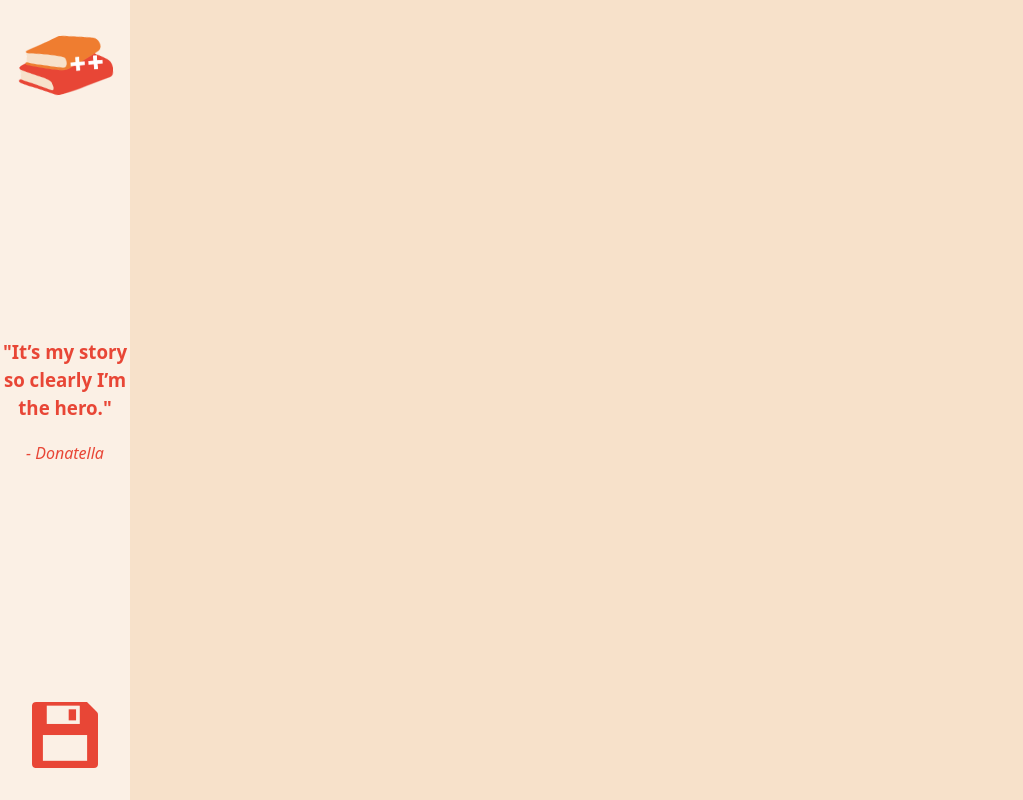
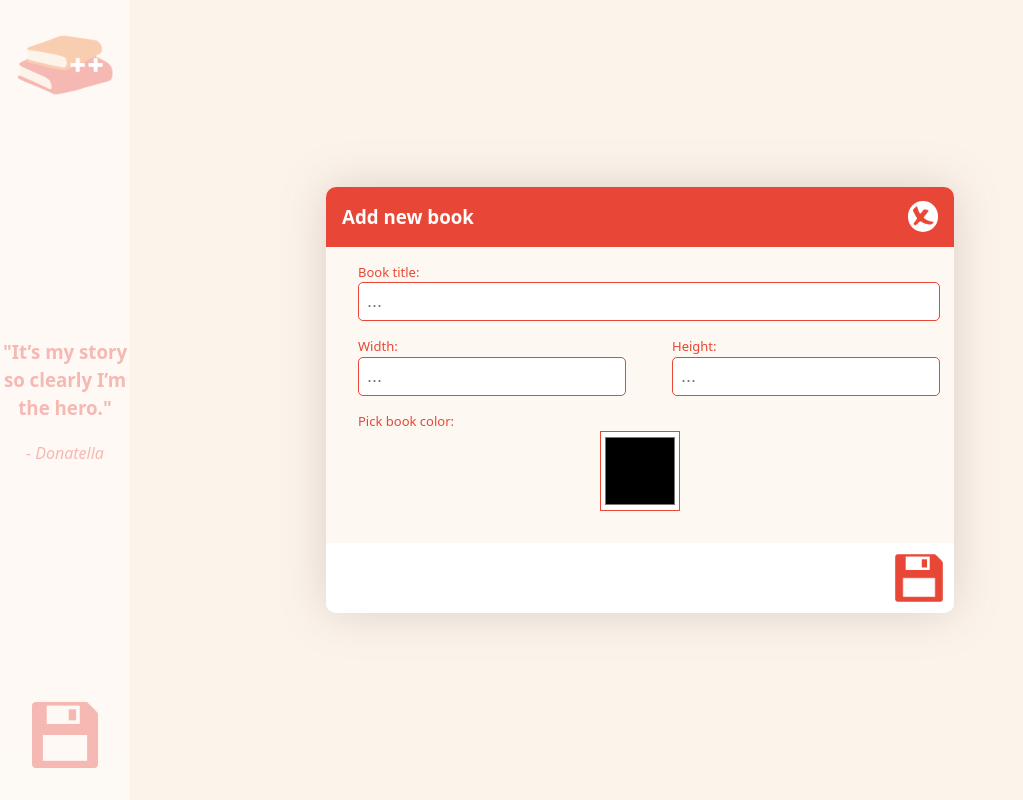
Before and after one commit to palllaura/bookplusplus, a React (Vite) app in the folder bookplusplus-frontend/: page / in a window 1280 px wide. Both pictures are taken after a click on the picture 65 px from the left and 65 px from the top of the page. Shown: the whole page, without its empty margins (0-1023 px from the left). Built offline with nearby package versions, Linux system fonts and the light colour scheme; no server answers.

Commit message:
Frontend: Add book modal

```diff
--- a/bookplusplus-frontend/src/App.css
+++ b/bookplusplus-frontend/src/App.css
@@ -6,17 +6,19 @@
 
 .logo {
   padding: 1em;
+  cursor: pointer;
 }
 .logo:hover {
   transform: rotate(-5deg);
 }
 
-.save-button {
+.button {
   padding: 2em;
+  cursor: pointer;
 }
 
-.save-button:hover {
-  padding: 1.8em;
+.button:hover {
+  transform: rotate(-3deg);
 }
 
 .app-container {
@@ -50,3 +52,103 @@
   width: 100%;
   height: 100%;
 }
+
+.modal-overlay {
+  position: fixed;
+  top: 0;
+  left: 0;
+  width: 100%;
+  height: 100%;
+  background: rgba(255, 255, 255, 0.62);
+  display: flex;
+  flex-direction: column;
+  justify-content: center;
+  align-items: center;
+}
+
+.modal-content {
+  box-shadow: 0 0 3em rgba(117, 85, 85, 0.23);
+  display: flex;
+  flex-direction: column;
+  background: #FDF8F2;
+  border-radius: 10px;
+}
+
+.modal-header {
+  border-radius: 10px 10px 0 0;
+  color: white;
+  display: flex;
+  flex-direction: row;
+  justify-content: space-between;
+  background: #E84636;
+  width: 100%;
+}
+
+.modal-header .button {
+  margin: 0 1rem;
+  padding: 0.2rem;
+  border-radius: 50%;
+  height: 1.5em;
+  cursor: pointer;
+  background: white;
+  align-self: center;
+}
+
+.modal-header h3 {
+  margin: 1rem;
+}
+
+.horizontal-input {
+  display: flex;
+  flex-direction: row;
+  width: 100%;
+}
+
+.input-holder {
+  margin: 1rem 2rem 0 2rem;
+}
+
+.input-tooltip {
+  justify-self: left;
+  font-size: small;
+  margin: 0;
+}
+
+.modal-input {
+  width: 100%;
+  padding: 0.5rem;
+  border: 1px solid #E84636;
+  font-size: large;
+  border-radius: 5px;
+  background: white;
+  color: #E84636;
+}
+
+.color-picker {
+  border: 1px solid #E84636;
+  width: 5rem;
+  height: 5rem;
+  align-self: center;
+  background: white;
+  cursor: pointer;
+}
+
+.modal-footer {
+  margin-top: 2rem;
+  border-radius:0 0 10px 10px;
+  color: #F7E1CA;
+  display: flex;
+  flex-direction: row;
+  justify-content: right;
+  background: white;
+  width: 100%;
+}
+
+.modal-footer .button {
+  margin: 0.5rem;
+  padding: 0.2rem;
+  border-radius: 5px;
+  height: 3rem;
+  cursor: pointer;
+  background: white;
+}
--- a/bookplusplus-frontend/src/App.jsx
+++ b/bookplusplus-frontend/src/App.jsx
@@ -3,10 +3,12 @@ import Sidebar from "./components/Sidebar.jsx";
 import Canvas from "./components/Canvas.jsx";
 import {fetchBooks, saveBookLocations} from './services/bookService';
 import {useEffect, useRef, useState} from "react";
+import AddBookModal from "./components/AddBookModal.jsx";
 
 function App() {
     const [books, setBooks] = useState([]);
     const canvasRef = useRef(null);
+    const [isModalOpen, setIsModalOpen] = useState(false);
 
     useEffect(() => {
         async function loadBooks() {
@@ -36,10 +38,16 @@ function App() {
 
     return (
         <div className="app-container">
-            <Sidebar onSave={handleSave} />
+            <Sidebar
+                onSave={handleSave}
+                onAddBook={() => setIsModalOpen(true)}
+            />
             <div className="canvas-wrapper">
                 <Canvas ref={canvasRef} books={books} />
             </div>
+            {isModalOpen && (<AddBookModal
+                onClose={() => setIsModalOpen(false)}
+            />)}
         </div>
     )
 }
--- /dev/null
+++ b/bookplusplus-frontend/src/components/AddBookModal.jsx
@@ -0,0 +1,77 @@
+import '../App.css';
+import {useState} from "react";
+import save from "../assets/savebutton.png";
+import close from "../assets/close.png"
+
+export default function AddBookModal({ onClose }) {
+    const [state, setState] = useState({
+        title: "",
+        width: "",
+        height: "",
+        color: ""
+    })
+
+    return (
+        <div className="modal-overlay">
+            <div className="modal-content">
+                <div className="modal-header">
+                    <h3>Add new book</h3>
+                    <img src={close}
+                         className="button"
+                         alt="close button"
+                         onClick={onClose}
+                    />
+                </div>
+                <div className="input-holder">
+                    <p className="input-tooltip">Book title:</p>
+                    <input
+                        type="text"
+                        placeholder="..."
+                        className="modal-input"
+                        onChange={(e) => setState({ ...state, title: e.target.value })}
+                    />
+                </div>
+
+                <div className="horizontal-input">
+                    <div className="input-holder">
+                        <p className="input-tooltip">Width:</p>
+                        <input
+                            type="number"
+                            placeholder="..."
+                            className="modal-input"
+                            onChange={(e) => setState({ ...state, width: e.target.value })}
+                        />
+                    </div>
+
+                    <div className="input-holder">
+                        <p className="input-tooltip">Height:</p>
+                        <input
+                            type="number"
+                            placeholder="..."
+                            className="modal-input"
+                            onChange={(e) => setState({ ...state, height: e.target.value })}
+                        />
+                    </div>
+                </div>
+
+                <div className="input-holder">
+                    <p className="input-tooltip">Pick book color:</p>
+                    <input
+                        type="color"
+                        className="color-picker"
+                        onChange={(e) => setState({ ...state, color: e.target.value })}
+                    />
+                </div>
+
+                <div className="modal-footer">
+                    <img src={save}
+                         className="button"
+                         alt="save button"
+                         onClick={onClose}
+                    />
+                </div>
+            </div>
+        </div>
+
+    );
+}
--- a/bookplusplus-frontend/src/components/Canvas.jsx
+++ b/bookplusplus-frontend/src/components/Canvas.jsx
@@ -37,13 +37,12 @@ const Canvas = forwardRef(({ books }, ref) => {
         booksRef.current.forEach(book => {
             ctx.fillStyle = book.color;
             ctx.fillRect(book.x, book.y, book.width, book.height);
-            console.log(book.title + ' x:' + book.x + ' y:' + book.y)
 
             ctx.save();
-            ctx.translate(book.x + book.width / 2 + 8, book.y + book.height - 8);
+            ctx.translate(book.x + book.width / 2 + 5, book.y + book.height - 5);
             ctx.rotate(-Math.PI / 2);
             ctx.fillStyle = 'white';
-            ctx.font = '16px sans-serif';
+            ctx.font = '10px sans-serif';
             ctx.fillText(book.title, 0, 0);
             ctx.restore();
         })
--- a/bookplusplus-frontend/src/components/Sidebar.jsx
+++ b/bookplusplus-frontend/src/components/Sidebar.jsx
@@ -2,17 +2,22 @@ import logo from "../assets/logo.png";
 import save from "../assets/savebutton.png"
 import '../App.css';
 
-function Sidebar({ onSave }) {
+function Sidebar({ onAddBook, onSave }) {
 
     return (
         <div className="sidebar">
-            <img src={logo} className="logo" alt="book++ logo"/>
+            <img
+                src={logo}
+                className="logo"
+                alt="book++ logo"
+                onClick={onAddBook}
+            />
             <div>
                 <h3>"It’s my story so clearly I’m the hero."</h3>
                 <p>- Donatella</p>
             </div>
             <img src={save}
-                 className="save-button"
+                 className="button"
                  alt="save button"
                  onClick={onSave}
             />
--- a/bookplusplus-frontend/src/index.css
+++ b/bookplusplus-frontend/src/index.css
@@ -5,7 +5,7 @@
 
   color-scheme: light dark;
   color: rgba(255, 255, 255, 0.87);
-  background-color: #D9722C;
+  background-color: #F7E1CA;
 
   font-synthesis: none;
   text-rendering: optimizeLegibility;
@@ -20,3 +20,5 @@ body {
   place-items: center;
   min-height: 100vh;
 }
+
+input:focus { outline: none; border: 2px solid #D34031; }
```
Also changed, not shown: bookplusplus-frontend/src/assets/close.png (added), 1 other file (tests, documents, lock files or other folders).
